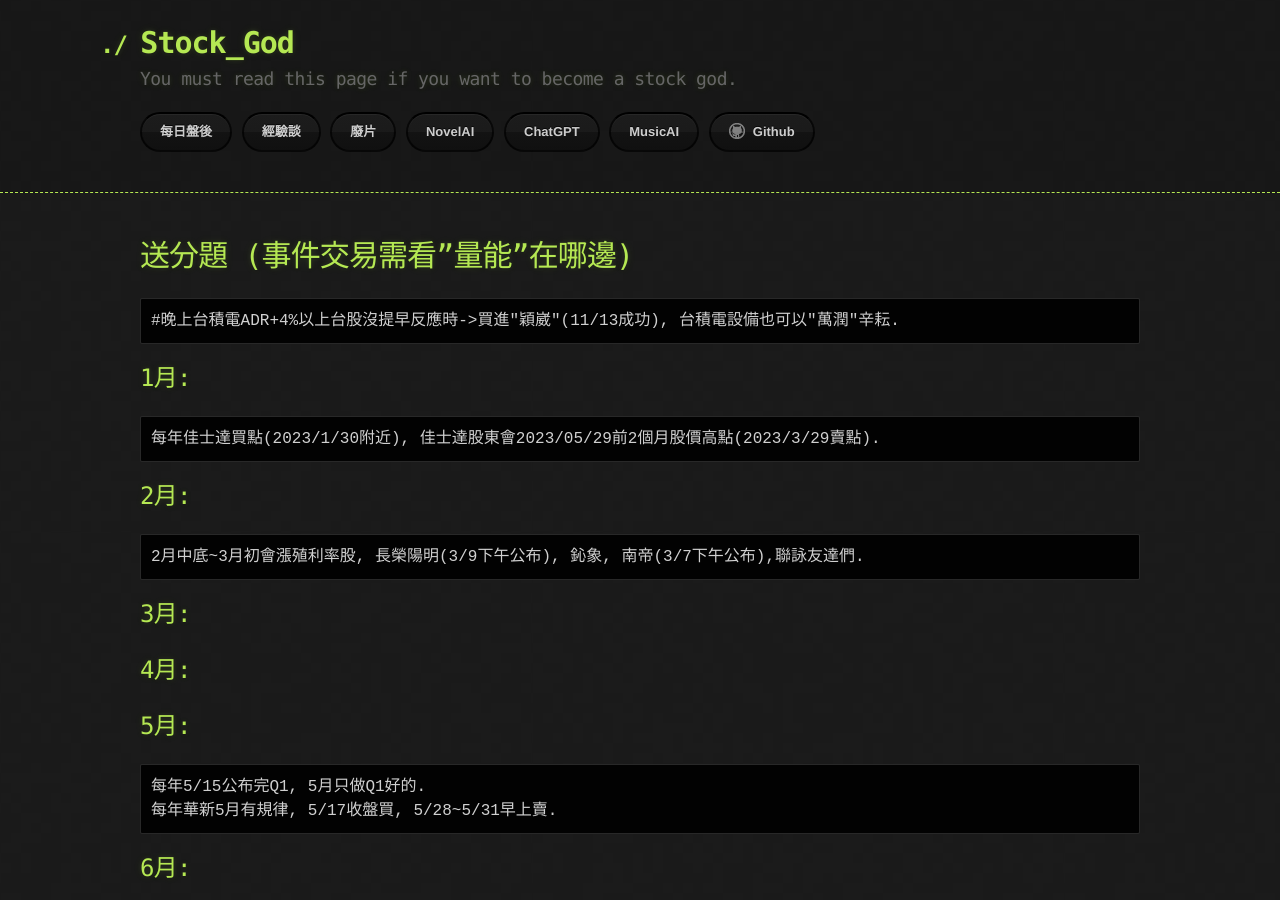
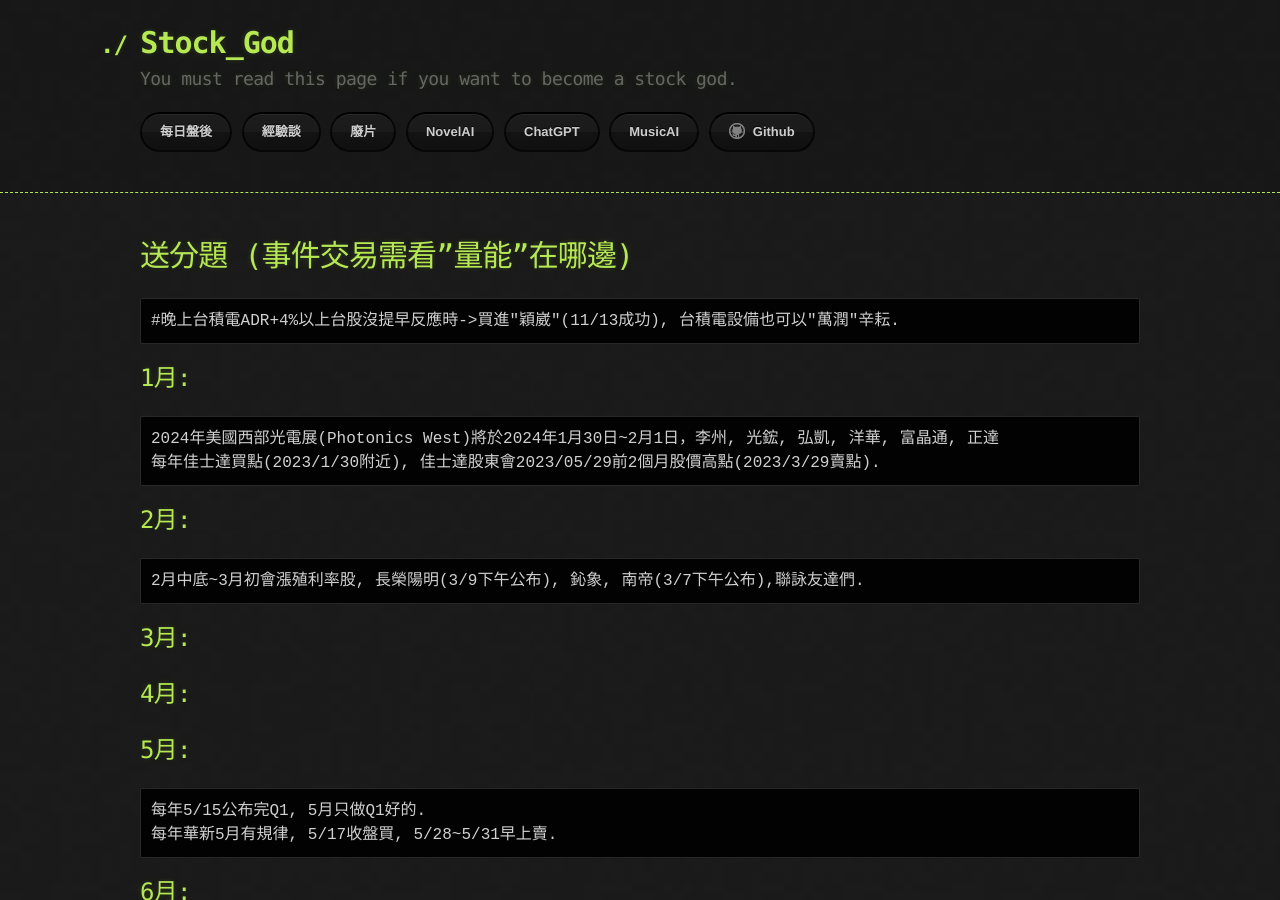
Before and after one commit to lepg5487/Stock_God, a Jekyll site: the page built from experience.md, in a window 1280 px wide and 900 px high. Built offline with Jekyll 4.4.1, drawn with Linux system fonts in a browser that asks for light colours; our own code applies the rules of GitHub Pages for plain Markdown files.

Commit message:
Update experience.md

````diff
--- a/experience.md
+++ b/experience.md
@@ -8,6 +8,7 @@ layout: testlayouts
 ```
 ## 1月:
 ```
+2024年美國西部光電展(Photonics West)將於2024年1月30日~2月1日，李州, 光鋐, 弘凱, 洋華, 富晶通, 正達
 每年佳士達買點(2023/1/30附近), 佳士達股東會2023/05/29前2個月股價高點(2023/3/29賣點).
 ```
 ## 2月:
````
